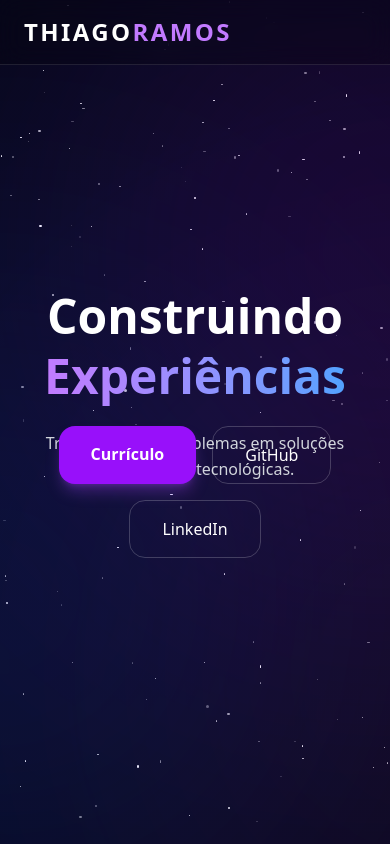
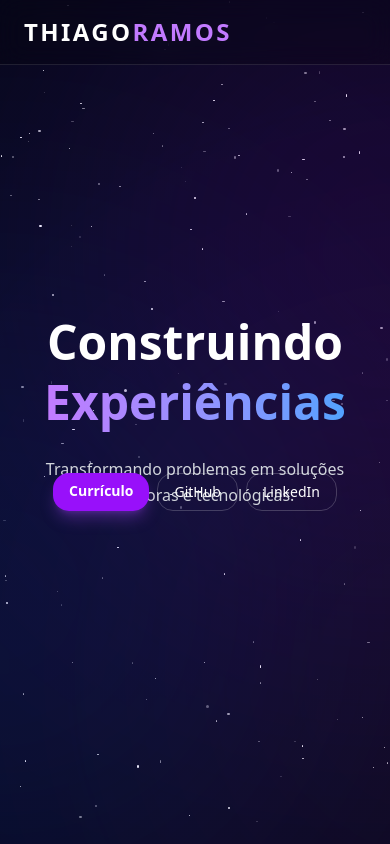
Before and after one commit to ThiagoRDuarte/portifolio-thiago.ramos, a Next.js app: page / in a window 390 px wide. Shown: the top 844 px of the page. Built offline with nearby package versions, Linux system fonts and the light colour scheme.

Commit message:
Correção de bugs

```diff
--- a/app/page.tsx
+++ b/app/page.tsx
@@ -80,26 +80,26 @@ export default function GalaxyPortfolio() {
               </div>
             </div>
             <div className="md:col-span-2 flex justify-center -mt-20">
-              <div className="flex flex-wrap gap-4 justify-center">
+              <div className="flex flex-wrap gap-2 md:gap-4 justify-center">
                 <a
                   href="/curriculo.pdf"
                   target="_blank"
                   rel="noopener noreferrer"
-                  className="px-8 py-4 rounded-2xl bg-purple-600 hover:bg-purple-500 transition font-semibold shadow-lg shadow-purple-500/30"
+                  className="px-4 py-2 md:px-8 md:py-4 text-sm md:text-base rounded-2xl bg-purple-600 hover:bg-purple-500 transition font-semibold shadow-lg shadow-purple-500/30 whitespace-nowrap"
                 >
                   Currículo
                 </a>
                 <a
                   href="curriculo.pdf"
                   target="_blank"
-                  className="px-8 py-4 rounded-2xl border border-white/20 hover:border-purple-400 hover:bg-white/5 transition"
+                  className="px-4 py-2 md:px-8 md:py-4 text-sm md:text-base rounded-2xl border border-white/20 hover:border-purple-400 hover:bg-white/5 transition whitespace-nowrap"
                 >
                   GitHub
                 </a>
                 <a
                   href="https://www.linkedin.com/in/thiago-ramos-33316722b/"
                   target="_blank"
-                  className="px-8 py-4 rounded-2xl border border-white/20 hover:border-blue-400 hover:bg-white/5 transition"
+                  className="px-4 py-2 md:px-8 md:py-4 text-sm md:text-base rounded-2xl border border-white/20 hover:border-blue-400 hover:bg-white/5 transition whitespace-nowrap"
                 >
                   LinkedIn
                 </a>
@@ -220,24 +220,24 @@ export default function GalaxyPortfolio() {
             <p className="text-gray-300 text-lg mb-12">
               Entre em contato.
             </p>
-            <div className="flex flex-wrap justify-center gap-6">
+            <div className="flex flex-wrap justify-center gap-2 md:gap-6">
               <a
                 href="mailto:thiago.duarte2004@yahoo.com"
-                className="px-8 py-4 rounded-2xl bg-white/10 hover:bg-white/20 transition"
+                className="px-4 py-2 md:px-8 md:py-4 text-sm md:text-base rounded-2xl bg-white/10 hover:bg-white/20 transition whitespace-nowrap"
               >
                 Email
               </a>
               <a
                 href="https://github.com/ThiagoRDuarte/SiteThiagoRamos"
                 target="_blank"
-                className="px-8 py-4 rounded-2xl bg-white/10 hover:bg-white/20 transition"
+                className="px-4 py-2 md:px-8 md:py-4 text-sm md:text-base rounded-2xl bg-white/10 hover:bg-white/20 transition whitespace-nowrap"
               >
                 GitHub
               </a>
               <a
                 href="https://www.linkedin.com/in/thiago-ramos-33316722b/"
                 target="_blank"
-                className="px-8 py-4 rounded-2xl bg-white/10 hover:bg-white/20 transition"
+                className="px-4 py-2 md:px-8 md:py-4 text-sm md:text-base rounded-2xl bg-white/10 hover:bg-white/20 transition whitespace-nowrap"
               >
                 LinkedIn
               </a>
```
